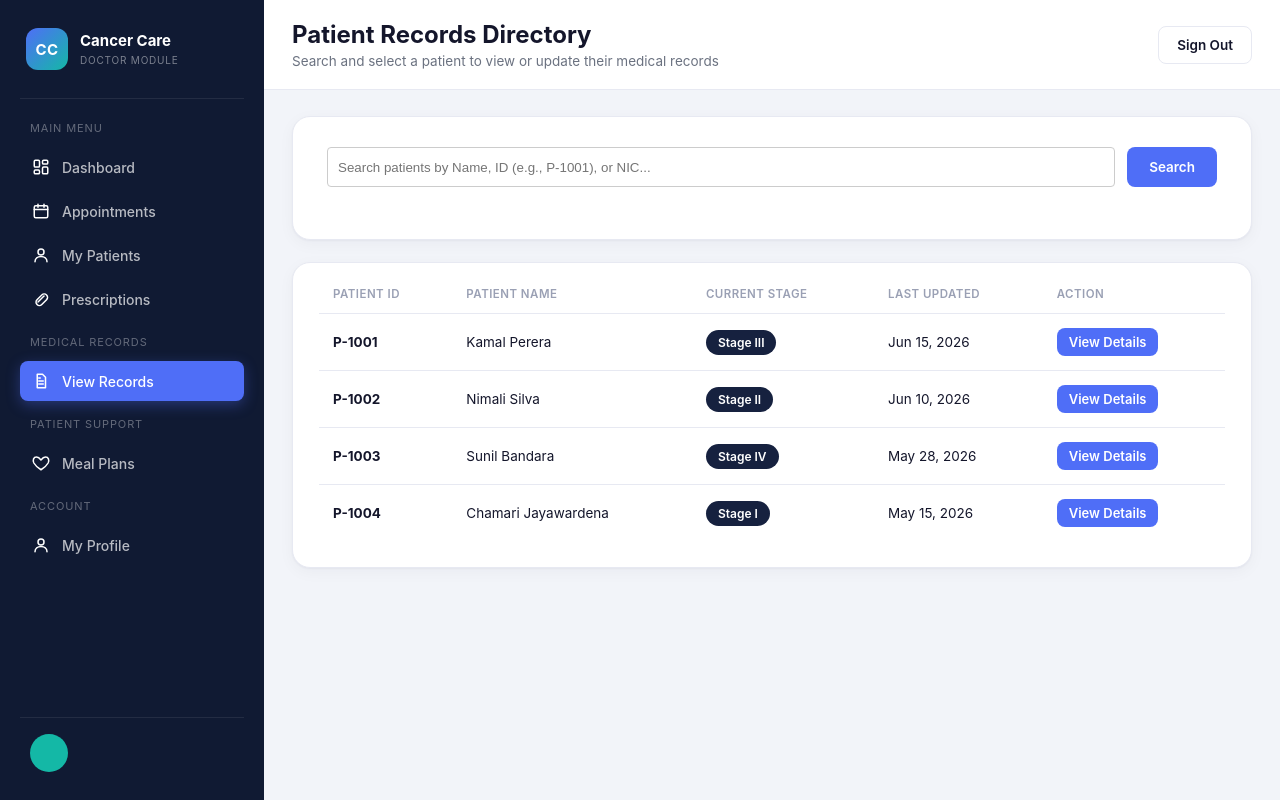
After one commit to kdpunsara/CancerCare-, a PHP site: page /modules/doctor/views/view_records.php in a window 1280 px wide. The commit adds this page. Run offline with PHP 8.4, Linux system fonts and the light colour scheme; the visitor is signed in with stand-in values (Sample User, id 1); data comes from the database, SQL or seed files in the repository; data that the repository does not hold is empty.

Commit message:
updated some content

```diff
--- a/modules/admin/admin_actions.php
+++ b/modules/admin/admin_actions.php
@@ -21,6 +21,11 @@ if ($_SERVER['REQUEST_METHOD'] === 'POST' || isset($_GET['action'])) {
             $role       = $_POST['role'] ?? '';
             $first_name = trim($_POST['first_name'] ?? '');
             $last_name  = trim($_POST['last_name'] ?? '');
+
+            if ($role === 'benefactor') {
+                header("Location: views/user_management.php?add=1&add_role=doctor&error=role_not_allowed");
+                exit();
+            }
 
             if (empty($username) || empty($email) || empty($password) || empty($role) || empty($first_name) || empty($last_name)) {
                 header("Location: views/user_management.php?add=1&add_role=" . urlencode($role) . "&error=invalid_user");
--- a/modules/admin/views/user_management.php
+++ b/modules/admin/views/user_management.php
@@ -53,7 +53,7 @@ function statusBadge($status) {
 
 // ---- Modal State & Role Selection ----
 $modal_open   = isset($_GET['add']);
-$valid_roles  = ['doctor', 'patient', 'staff', 'pharmacist', 'benefactor', 'admin'];
+$valid_roles  = ['doctor', 'patient', 'staff', 'pharmacist', 'admin'];
 $selected_role = isset($_GET['add_role']) && in_array($_GET['add_role'], $valid_roles) ? $_GET['add_role'] : 'doctor';
 $edit_user = null;
 
@@ -132,7 +132,6 @@ if (isset($_GET['edit'])) {
                                 <option value="patient"    <?php echo $role_filter === 'patient' ? 'selected' : ''; ?>>Patients</option>
                                 <option value="staff"      <?php echo $role_filter === 'staff' ? 'selected' : ''; ?>>Staff</option>
                                 <option value="pharmacist" <?php echo $role_filter === 'pharmacist' ? 'selected' : ''; ?>>Pharmacists</option>
-                                <option value="benefactor" <?php echo $role_filter === 'benefactor' ? 'selected' : ''; ?>>Benefactors</option>
                                 <option value="admin"      <?php echo $role_filter === 'admin' ? 'selected' : ''; ?>>Admins</option>
                             </select>
                         </div>
--- /dev/null
+++ b/modules/doctor/views/view_records.php
@@ -0,0 +1,387 @@
+<?php
+session_start();
+require_once __DIR__ . '/../../../config/database.php';
+
+if (!isset($_SESSION['user_id']) || $_SESSION['role'] !== 'doctor') {
+    header('Location: ../../../login.php');
+    exit();
+}
+?>
+<!DOCTYPE html>
+<html lang="en">
+<head>
+    <meta charset="UTF-8">
+    <meta name="viewport" content="width=device-width, initial-scale=1.0">
+    <title>View Records - Cancer Care</title>
+    <link rel="stylesheet" href="../../../public/css/base.css">
+    <style>
+        /* Basic utility to handle view switching */
+        .view-section {
+            display: none;
+        }
+        .view-section.active {
+            display: block;
+        }
+        .search-bar-container {
+            display: flex;
+            gap: 12px;
+            margin-bottom: 20px;
+        }
+        .search-bar-container input {
+            flex-grow: 1;
+            padding: 10px;
+            border: 1px solid #ccc;
+            border-radius: 4px;
+        }
+    </style>
+</head>
+<body>
+    <div class="app">
+        <?php
+        $current_page = 'records';
+        require_once __DIR__ . '/../../../includes/doctor_sidebar.php';
+        ?>
+
+        <!-- Main Content -->
+        <main class="main">
+
+            <!-- ========================================== -->
+            <!-- VIEW 1: PATIENT SEARCH & LIST              -->
+            <!-- ========================================== -->
+            <div id="view-patient-list" class="view-section active">
+                <header class="topbar">
+                    <div class="topbar-left">
+                        <div>
+                            <h2>Patient Records Directory</h2>
+                            <p class="date">Search and select a patient to view or update their medical records</p>
+                        </div>
+                    </div>
+                    <div class="topbar-actions">
+                        <button class="signout-btn">Sign Out</button>
+                    </div>
+                </header>
+
+                <section class="content">
+                    <div class="card form-card">
+                        <div class="search-bar-container">
+                            <input type="text" placeholder="Search patients by Name, ID (e.g., P-1001), or NIC...">
+                            <button class="btn-primary">Search</button>
+                        </div>
+                    </div>
+
+                    <div class="card list-card wide-card">
+                        <div class="table-wrap">
+                            <table class="data-table">
+                                <thead>
+                                    <tr>
+                                        <th>Patient ID</th>
+                                        <th>Patient Name</th>
+                                        <th>Current Stage</th>
+                                        <th>Last Updated</th>
+                                        <th>Action</th>
+                                    </tr>
+                                </thead>
+                                <tbody>
+                                    <tr>
+                                        <td><strong>P-1001</strong></td>
+                                        <td>Kamal Perera</td>
+                                        <td><span class="badge" style="background: var(--navy-soft); color: #fff;">Stage III</span></td>
+                                        <td>Jun 15, 2026</td>
+                                        <td><button class="btn-primary" onclick="showView('view-patient-details')" style="padding: 6px 12px; font-size: 13px;">View Details</button></td>
+                                    </tr>
+                                    <tr>
+                                        <td><strong>P-1002</strong></td>
+                                        <td>Nimali Silva</td>
+                                        <td><span class="badge" style="background: var(--navy-soft); color: #fff;">Stage II</span></td>
+                                        <td>Jun 10, 2026</td>
+                                        <td><button class="btn-primary" onclick="showView('view-patient-details')" style="padding: 6px 12px; font-size: 13px;">View Details</button></td>
+                                    </tr>
+                                    <tr>
+                                        <td><strong>P-1003</strong></td>
+                                        <td>Sunil Bandara</td>
+                                        <td><span class="badge" style="background: var(--navy-soft); color: #fff;">Stage IV</span></td>
+                                        <td>May 28, 2026</td>
+                                        <td><button class="btn-primary" onclick="showView('view-patient-details')" style="padding: 6px 12px; font-size: 13px;">View Details</button></td>
+                                    </tr>
+                                    <tr>
+                                        <td><strong>P-1004</strong></td>
+                                        <td>Chamari Jayawardena</td>
+                                        <td><span class="badge" style="background: var(--navy-soft); color: #fff;">Stage I</span></td>
+                                        <td>May 15, 2026</td>
+                                        <td><button class="btn-primary" onclick="showView('view-patient-details')" style="padding: 6px 12px; font-size: 13px;">View Details</button></td>
+                                    </tr>
+                                </tbody>
+                            </table>
+                        </div>
+                    </div>
+                </section>
+            </div>
+
+            <!-- ========================================== -->
+            <!-- VIEW 2: PATIENT DETAILS (View Records)     -->
+            <!-- ========================================== -->
+            <div id="view-patient-details" class="view-section">
+                <header class="topbar">
+                    <div class="topbar-left">
+                        <div>
+                            <h2>Patient Medical Records</h2>
+                            <p class="date">Comprehensive view of current status and historical diagnosis records</p>
+                        </div>
+                    </div>
+                    <div class="topbar-actions">
+                        <button class="btn-secondary" onclick="showView('view-patient-list')" style="margin-right: 12px;">Back to List</button>
+                        <button class="btn-primary" onclick="showView('view-update-diagnosis')" style="margin-right: 12px;">Update Diagnosis</button>
+                        <button class="signout-btn">Sign Out</button>
+                    </div>
+                </header>
+
+                <section class="content">
+                    <!-- Patient Header -->
+                    <div class="card panel">
+                        <div style="display: flex; gap: 20px; align-items: center;">
+                            <div class="avatar" style="width: 56px; height: 56px; font-size: 18px;">KP</div>
+                            <div>
+                                <h2 style="margin: 0 0 6px; font-size: 20px;">Kamal Perera <span class="badge" style="background: var(--navy-soft); color: #fff; margin-left: 8px;">Stage III</span></h2>
+                                <p class="table-caption" style="margin: 0;">ID: P-1001 | NIC: 198510201234 | Age: 52 | Male | Blood Group: O+</p>
+                            </div>
+                        </div>
+                    </div>
+
+                    <!-- Current Status Summary -->
+                    <div class="card form-card">
+                        <h3 class="form-title">Current Diagnosis & Treatment Plan</h3>
+                        <p class="form-subtitle">Latest active plan outlined for this patient.</p>
+
+                        <div class="form-grid">
+                            <div class="form-field">
+                                <label>Primary Diagnosis</label>
+                                <textarea readonly rows="3" style="background: var(--bg); pointer-events:none;">Colorectal Adenocarcinoma (Stage III). Confirmed via biopsy on Feb 05, 2026.</textarea>
+                            </div>
+                            <div class="form-field">
+                                <label>Current Treatment Plan</label>
+                                <textarea readonly rows="3" style="background: var(--bg); pointer-events:none;">Neoadjuvant Chemotherapy (FOLFOX regimen) for 8 cycles. Currently on Cycle 4. Next cycle scheduled for July 13, 2026.</textarea>
+                            </div>
+                        </div>
+                    </div>
+
+                    <!-- PREVIOUS DIAGNOSIS RECORDS -->
+                    <div class="card list-card wide-card">
+                        <div class="list-card-header">
+                            <h3>Previous Diagnosis & Treatment History</h3>
+                        </div>
+                        <div class="table-wrap">
+                            <table class="data-table">
+                                <thead>
+                                    <tr>
+                                        <th>Date Updated</th>
+                                        <th>Updated By</th>
+                                        <th>Diagnosis / Findings</th>
+                                        <th>Stage</th>
+                                        <th>Treatment Plan</th>
+                                        <th>Action</th>
+                                    </tr>
+                                </thead>
+                                <tbody>
+                                    <tr>
+                                        <td><strong>Jun 15, 2026</strong></td>
+                                        <td>Dr. N. Fernando</td>
+                                        <td style="max-width: 250px; white-space: normal; line-height:1.4;">Post-cycle 4 evaluation. 15% reduction in tumor mass. Mild neuropathy noted.</td>
+                                        <td><span class="badge" style="background: var(--navy-soft); color: #fff;">Stage III</span></td>
+                                        <td style="max-width: 200px; white-space: normal; line-height:1.4;">Continue FOLFOX. Monitor neuropathy.</td>
+                                        <td><button class="btn-secondary" style="padding: 6px 12px; font-size: 12px;">View Details</button></td>
+                                    </tr>
+                                    <tr>
+                                        <td><strong>May 18, 2026</strong></td>
+                                        <td>Dr. N. Fernando</td>
+                                        <td style="max-width: 250px; white-space: normal; line-height:1.4;">CT Scan Review. Stable disease progression. Blood counts normal.</td>
+                                        <td><span class="badge" style="background: var(--navy-soft); color: #fff;">Stage III</span></td>
+                                        <td style="max-width: 200px; white-space: normal; line-height:1.4;">Proceed with Cycle 4 as planned.</td>
+                                        <td><button class="btn-secondary" style="padding: 6px 12px; font-size: 12px;">View Details</button></td>
+                                    </tr>
+                                    <tr>
+                                        <td><strong>Mar 10, 2026</strong></td>
+                                        <td>Dr. N. Fernando</td>
+                                        <td style="max-width: 250px; white-space: normal; line-height:1.4;">Adverse reaction: Neutropenia (low WBC). Treatment delayed.</td>
+                                        <td><span class="badge" style="background: var(--navy-soft); color: #fff;">Stage III</span></td>
+                                        <td style="max-width: 200px; white-space: normal; line-height:1.4;">Administered G-CSF. Delayed Cycle 3 by 1 week.</td>
+                                        <td><button class="btn-secondary" style="padding: 6px 12px; font-size: 12px;">View Details</button></td>
+                                    </tr>
+                                </tbody>
+                            </table>
+                        </div>
+                    </div>
+
+                    <!-- Uploaded Medical Reports -->
+                    <div class="card list-card wide-card">
+                        <div class="list-card-header">
+                            <h3>Uploaded Medical Reports</h3>
+                        </div>
+                        <div class="table-wrap">
+                            <table class="data-table">
+                                <thead>
+                                    <tr>
+                                        <th>Date Uploaded</th>
+                                        <th>Report Type</th>
+                                        <th>Uploaded By</th>
+                                        <th>Action</th>
+                                    </tr>
+                                </thead>
+                                <tbody>
+                                    <tr>
+                                        <td><strong>Jun 15, 2026</strong></td>
+                                        <td class="med-name">Blood Test Results (CBC)</td>
+                                        <td>Nurse Amali (Staff)</td>
+                                        <td><button class="btn-secondary" style="padding: 6px 12px; font-size: 12px;">View File</button></td>
+                                    </tr>
+                                    <tr>
+                                        <td><strong>May 18, 2026</strong></td>
+                                        <td class="med-name">CT Scan Report (Abdomen)</td>
+                                        <td>Nurse Amali (Staff)</td>
+                                        <td><button class="btn-secondary" style="padding: 6px 12px; font-size: 12px;">View File</button></td>
+                                    </tr>
+                                    <tr>
+                                        <td><strong>Feb 05, 2026</strong></td>
+                                        <td class="med-name">Biopsy & Histopathology Report</td>
+                                        <td>Nurse Amali (Staff)</td>
+                                        <td><button class="btn-secondary" style="padding: 6px 12px; font-size: 12px;">View File</button></td>
+                                    </tr>
+                                </tbody>
+                            </table>
+                        </div>
+                    </div>
+                </section>
+            </div>
+
+            <!-- ========================================== -->
+            <!-- VIEW 3: UPDATE DIAGNOSIS                   -->
+            <!-- ========================================== -->
+            <div id="view-update-diagnosis" class="view-section">
+                <header class="topbar">
+                    <div class="topbar-left">
+                        <div>
+                            <h2>Update Diagnosis & Treatment</h2>
+                            <p class="date">Update patient medical status, diagnosis reports, and treatment history</p>
+                        </div>
+                    </div>
+                    <div class="topbar-actions">
+                        <button class="signout-btn">Sign Out</button>
+                    </div>
+                </header>
+
+                <section class="content">
+
+                    <!-- Patient Context (Readonly since patient is already selected) -->
+                    <div class="card form-card">
+                        <div class="form-grid" style="align-items: center;">
+                            <div class="form-field">
+                                <label>Selected Patient</label>
+                                <input type="text" value="P-1001 - Kamal Perera" readonly style="background: var(--bg); pointer-events: none;">
+                            </div>
+                            <div style="display: flex; gap: 24px; margin-top: 10px;">
+                                <div>
+                                    <span class="form-section-label" style="display:block; margin:0 0 6px 0;">Current Stage</span>
+                                    <span class="badge" style="background: var(--navy-soft); color: #fff;">Stage III</span>
+                                </div>
+                                <div>
+                                    <span class="form-section-label" style="display:block; margin:0 0 6px 0;">Last Updated</span>
+                                    <div style="font-weight: 600; font-size: 13.5px;">Jun 15, 2026</div>
+                                </div>
+                            </div>
+                        </div>
+                    </div>
+
+                    <form onsubmit="event.preventDefault(); showView('view-patient-details'); alert('Updates saved successfully!');">
+                        <!-- Section 1: Update Diagnosis -->
+                        <div class="card form-card">
+                            <h3 class="form-title">Update Diagnosis Report</h3>
+                            <p class="form-subtitle">Record clinical observations and confirm staging details.</p>
+
+                            <div class="form-grid">
+                                <div class="form-field">
+                                    <label>Cancer Type / Primary Diagnosis <span style="color:var(--red);">*</span></label>
+                                    <input type="text" value="Colorectal Adenocarcinoma">
+                                </div>
+                                <div class="form-field">
+                                    <label>Cancer Stage <span style="color:var(--red);">*</span></label>
+                                    <select>
+                                        <option>Stage I</option>
+                                        <option>Stage II</option>
+                                        <option selected>Stage III</option>
+                                        <option>Stage IV</option>
+                                        <option>In Remission</option>
+                                    </select>
+                                </div>
+                                <div class="form-field form-field-wide">
+                                    <label>Clinical Findings & Diagnosis Notes <span style="color:var(--red);">*</span></label>
+                                    <textarea rows="4" placeholder="Enter detailed clinical observations, biopsy results, or scan interpretations...">Post-cycle 4 evaluation. Patient is responding well to FOLFOX regimen. Mild peripheral neuropathy noted. CT scan shows 15% reduction in primary tumor mass. No new metastases detected.</textarea>
+                                </div>
+                            </div>
+                        </div>
+
+                        <!-- Section 2: Maintain Treatment History -->
+                        <div class="card form-card">
+                            <h3 class="form-title">Update Treatment History & Plan</h3>
+                            <p class="form-subtitle">Record current treatment response and establish the path forward.</p>
+
+                            <div class="form-grid">
+                                <div class="form-field">
+                                    <label>Current Treatment Protocol</label>
+                                    <input type="text" value="FOLFOX Chemotherapy (Cycle 4 of 8)">
+                                </div>
+                                <div class="form-field">
+                                    <label>Treatment Response</label>
+                                    <select>
+                                        <option>Excellent Response</option>
+                                        <option selected>Partial Response</option>
+                                        <option>Stable Disease</option>
+                                        <option>Progressive Disease</option>
+                                    </select>
+                                </div>
+                                <div class="form-field">
+                                    <label>Next Scheduled Treatment</label>
+                                    <input type="date" value="2026-07-13">
+                                </div>
+                                <div class="form-field">
+                                    <label>Referrals / Additional Tests Required</label>
+                                    <input type="text" placeholder="e.g., Cardiology clearance, MRI Brain">
+                                </div>
+                                <div class="form-field form-field-wide">
+                                    <label>Future Treatment Plan & Next Steps</label>
+                                    <textarea rows="3" placeholder="Outline the next phase of treatment...">Continue FOLFOX for 4 more cycles. Monitor neuropathy. If stable, proceed to surgical resection evaluation in September. Prescribe Gabapentin for nerve pain management.</textarea>
+                                </div>
+                            </div>
+
+                            <!-- Action Buttons -->
+                            <div class="form-actions">
+                                <button type="button" class="btn-secondary" onclick="showView('view-patient-details')">Cancel</button>
+                                <button type="submit" class="btn-primary">Save Diagnosis Updates</button>
+                            </div>
+                        </div>
+                    </form>
+                </section>
+            </div>
+
+        </main>
+    </div>
+
+    <!-- JavaScript to handle View Switching -->
+    <script>
+        function showView(viewId) {
+            // Hide all views
+            const views = document.querySelectorAll('.view-section');
+            views.forEach(view => {
+                view.classList.remove('active');
+            });
+
+            // Show the selected view
+            const activeView = document.getElementById(viewId);
+            if(activeView) {
+                activeView.classList.add('active');
+            }
+
+            // Scroll to top when switching views for better UX
+            window.scrollTo(0, 0);
+        }
+    </script>
+</body>
+</html>
```
Also changed, not shown: modules/doctor/views/doctor_dashboard.php (+4 -4 lines), modules/admin/views/New Text Document.txt (deleted).
